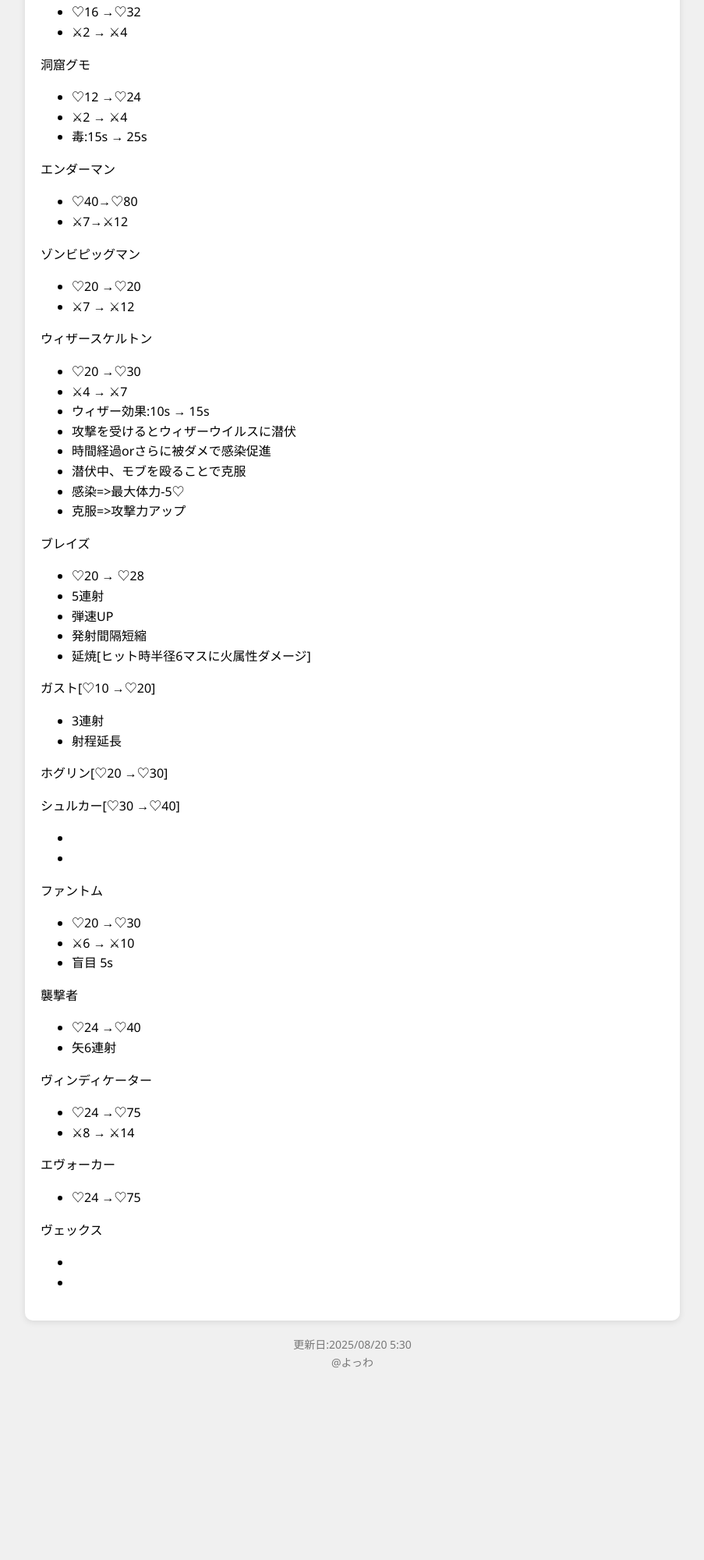
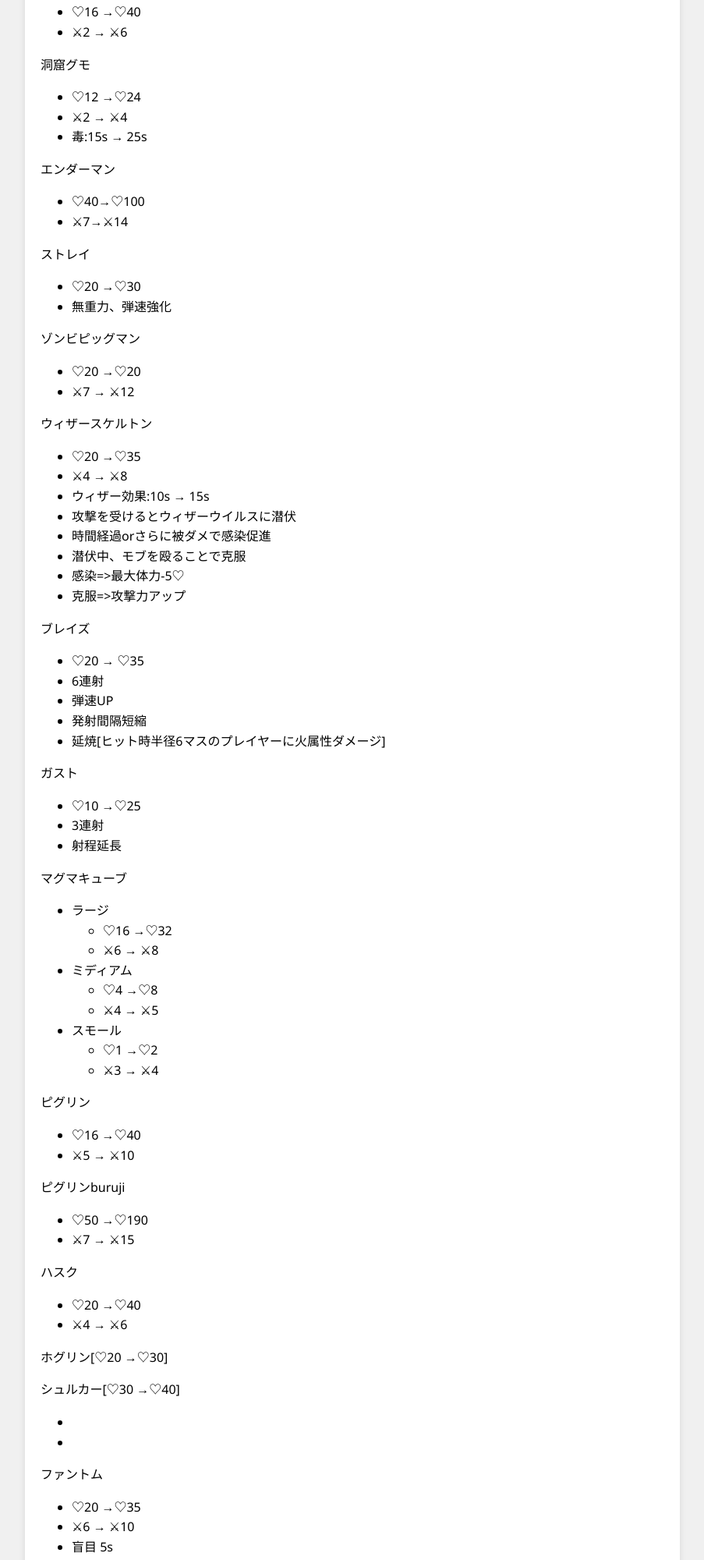
Before and after one commit to XAUUSDforMom/season, a plain HTML site: page index.html in a window 1280 px wide. Shown: the part 1483-3483 px from the top of the page at 78% size, without its empty margins (188-1091 px from the left). Before the commit the page ends 3261 px from the top, so only its background shows below. Drawn offline with Linux system fonts and the light colour scheme.

Commit message:
Add files via upload

```diff
--- a/index.html
+++ b/index.html
@@ -163,9 +163,10 @@
 
   <p>クモ</p>
     <ul>
-    <li>♡16 →♡32</li>
-    <li>⚔2 → ⚔4</li>
+    <li>♡16 →♡40</li>
+    <li>⚔2 → ⚔6</li>
   </ul>
+
 
 
   <p>洞窟グモ</p>
@@ -177,8 +178,14 @@
 
   <p>エンダーマン</p>
   <ul>
-    <li>♡40→♡80</li>
-    <li>⚔7→⚔12</li>
+    <li>♡40→♡100</li>
+    <li>⚔7→⚔14</li>
+  </ul>
+
+  <p>ストレイ</p>
+    <ul>
+    <li>♡20 →♡30</li>
+    <li>無重力、弾速強化</li>
   </ul>
 
   <p>ゾンビピッグマン</p>
@@ -189,8 +196,8 @@
 
   <p>ウィザースケルトン</p>
   <ul>
-    <li>♡20 →♡30</li>
-    <li>⚔4 → ⚔7</li>
+    <li>♡20 →♡35</li>
+    <li>⚔4 → ⚔8</li>
     <li>ウィザー効果:10s → 15s</li>
     <li>攻撃を受けるとウィザーウイルスに潜伏</li>
     <li>時間経過orさらに被ダメで感染促進</li>
@@ -201,17 +208,59 @@
 
   <p>ブレイズ</p>
   <ul>
-    <li>♡20 → ♡28</li>
-    <li>5連射</li>
+    <li>♡20 → ♡35</li>
+    <li>6連射</li>
     <li>弾速UP</li>
     <li>発射間隔短縮</li>
-    <li>延焼[ヒット時半径6マスに火属性ダメージ]</li>
+    <li>延焼[ヒット時半径6マスのプレイヤーに火属性ダメージ]</li>
   </ul>
 
-  <p>ガスト[♡10 →♡20]</p>
+  <p>ガスト</p>
   <ul>
+    <li>♡10 →♡25</li>
     <li>3連射</li>
     <li>射程延長</li>
+  </ul>
+
+  <p>マグマキューブ</p>
+  <ul>
+    <li>ラージ</li>
+    <ul>
+    <li>♡16 →♡32</li>
+    <li>⚔6 → ⚔8</li>
+    </ul>
+    <li>ミディアム</li>
+    <ul>
+    <li>♡4 →♡8</li>
+    <li>⚔4 → ⚔5</li>
+    </ul>
+    <li>スモール</li>
+    <ul>
+    <li>♡1 →♡2</li>
+    <li>⚔3 → ⚔4</li>
+    </ul>
+  </ul>
+
+  <p>ピグリン</p>
+  <ul>
+    <li>♡16 →♡40</li>
+    <li>⚔5 → ⚔10</li>
+  </ul>
+
+  <p>ピグリンburuji</p>
+  <ul>
+    <li>♡50 →♡190</li>
+    <li>⚔7 → ⚔15</li>
+  </ul>
+
+
+
+
+
+  <p>ハスク</p>
+  <ul>
+    <li>♡20 →♡40</li>
+    <li>⚔4 → ⚔6</li>
   </ul>
 
   <p>ホグリン[♡20 →♡30]</p>
@@ -224,7 +273,7 @@
 
   <p>ファントム</p>
   <ul>
-    <li>♡20 →♡30</li>
+    <li>♡20 →♡35</li>
     <li>⚔6 → ⚔10</li>
     <li>盲目 5s</li>
   </ul>
@@ -232,7 +281,7 @@
   <p>襲撃者</p>
   <ul>
     <li>♡24 →♡40</li>
-    <li>矢6連射</li>
+    <li>矢10連射</li>
   </ul>
 
   <p>ヴィンディケーター</p>
@@ -246,7 +295,25 @@
     <li>♡24 →♡75</li>
   </ul>
 
+  <p>ラベジャー</p>
+  <ul>
+    <li>♡100 →♡300</li>
+    <li> ⚔12 → ⚔20</li>
+  </ul>
+
   <p>ヴェックス</p>
+  <ul>
+    <li></li>
+    <li></li>
+  </ul>
+
+  <p>シルバーフィッシュ</p>
+  <ul>
+    <li></li>
+    <li></li>
+  </ul>
+
+  <p>ガーディアン</p>
   <ul>
     <li></li>
     <li></li>
@@ -319,6 +386,11 @@
       <li>15sで消滅</li>
       <li><u>あらゆる飛翔体は境界を通り抜けられない</u></li>
     </ul>
+
+    <p>金リンゴ </p>
+    <li>再生 II（10秒）</li>
+    <li>吸収 I（120秒）</li>
+    <li><u>耐性 I（60秒）</u></li>
 
   </div>
 
```
